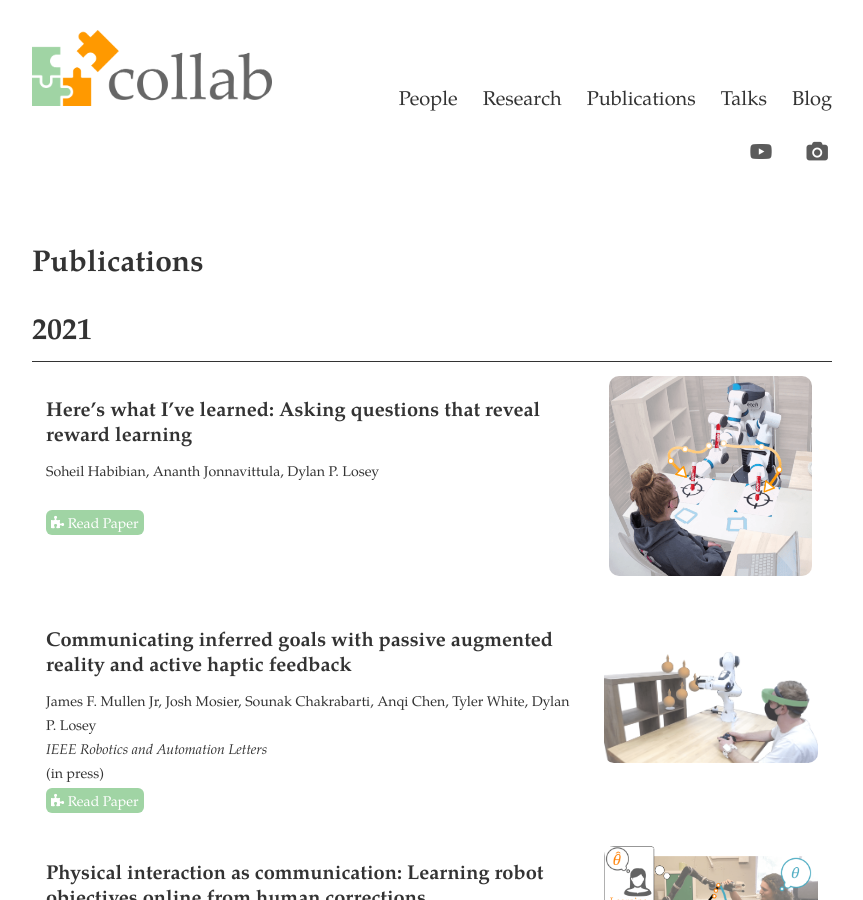
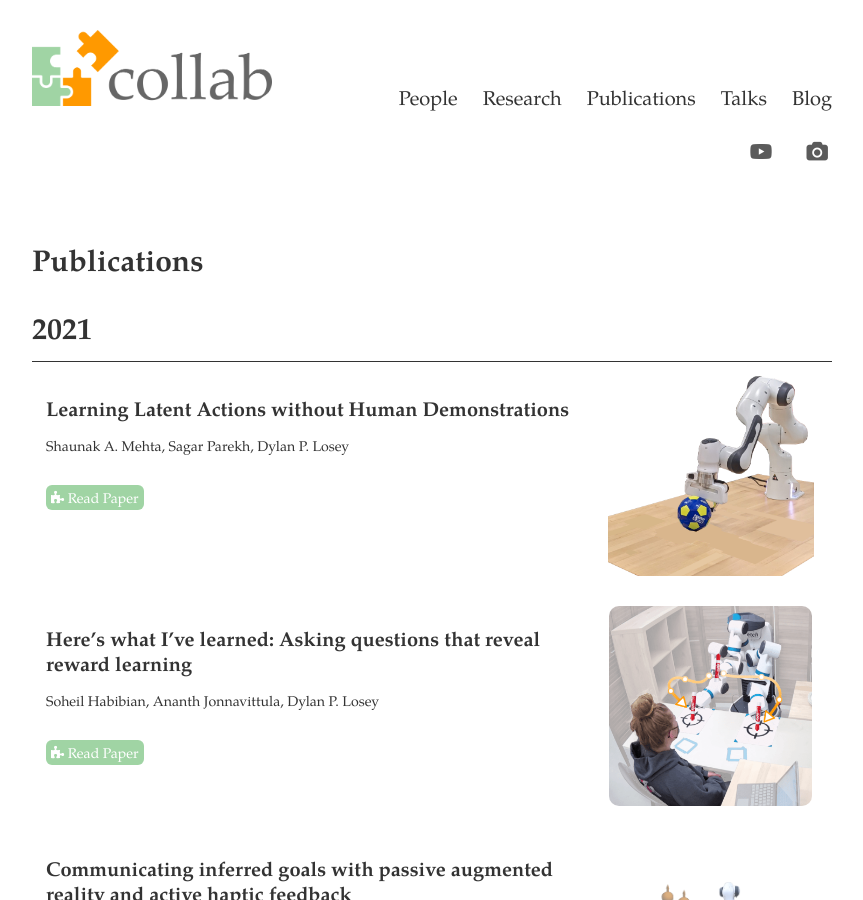
Before and after one commit to VT-Collab/vt-collab.github.io, a Jekyll site: the page built from publications.html, in a window 1280 px wide and 900 px high. Shown: the whole window, without its empty margins (208-1071 px from the left). Built offline with Jekyll 4.4.1, drawn with Linux system fonts in a browser that asks for light colours; nearby versions of some CDN libraries.

Commit message:
icra submission

```diff
--- a/_data/publications.yml
+++ b/_data/publications.yml
@@ -1,3 +1,11 @@
+- title: "Learning Latent Actions without Human Demonstrations"
+  authors: Shaunak A. Mehta, Sagar Parekh, Dylan P. Losey
+  venue: ""
+  year: 2021
+  note: ""
+  pdf: /pdfs/shaunak_icra2022.pdf
+  figure: /images/publications/shaunak_icra2022.png
+
 - title: "Here’s what I’ve learned: Asking questions that reveal reward learning"
   authors: Soheil Habibian, Ananth Jonnavittula, Dylan P. Losey
   venue: ""
```
Also changed, not shown: images/publications/shaunak_icra2022.png (added), 1 other file.
